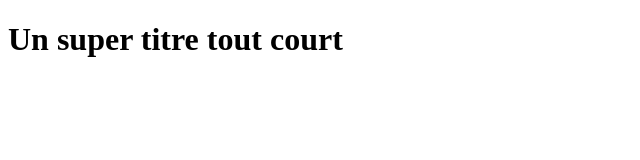
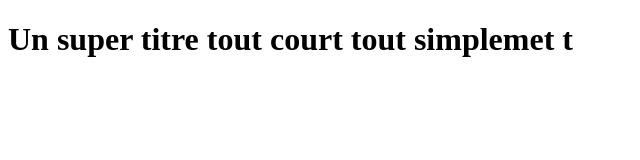
Before and after one commit to stephaneracamier-rgb/OpenClassRoomsDeux, a plain HTML site: page index.html in a window 1280 px wide. Shown: the whole page, without its empty margins (0-640 px from the left). Drawn offline with Linux system fonts and the light colour scheme.

Commit message:
Fix heading text in index.html

```diff
--- a/index.html
+++ b/index.html
@@ -5,6 +5,6 @@
    <link rel="stylesheet" type="text/css" href="styles.css">
 </head>
 <body>
-   <h1>Un super titre tout court</h1>
+   <h1>Un super titre tout court tout simplemet t</h1>
 </body>
 </html>
```
